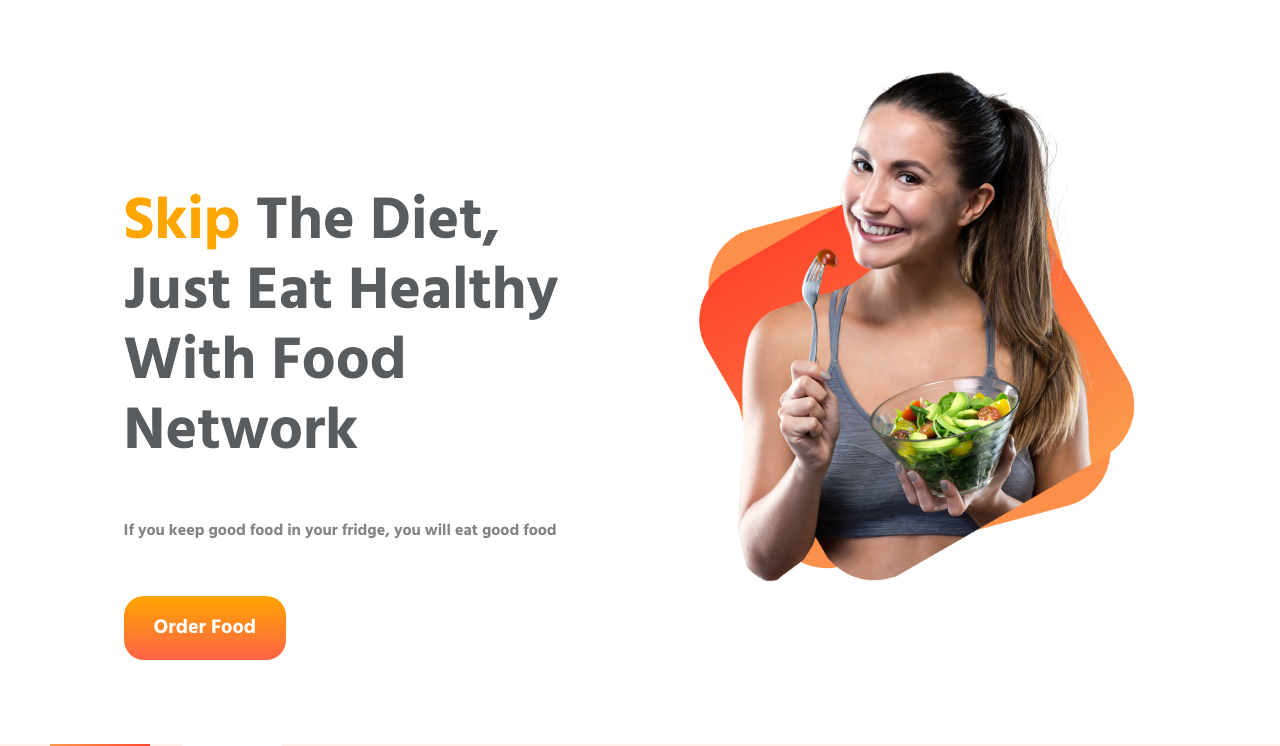
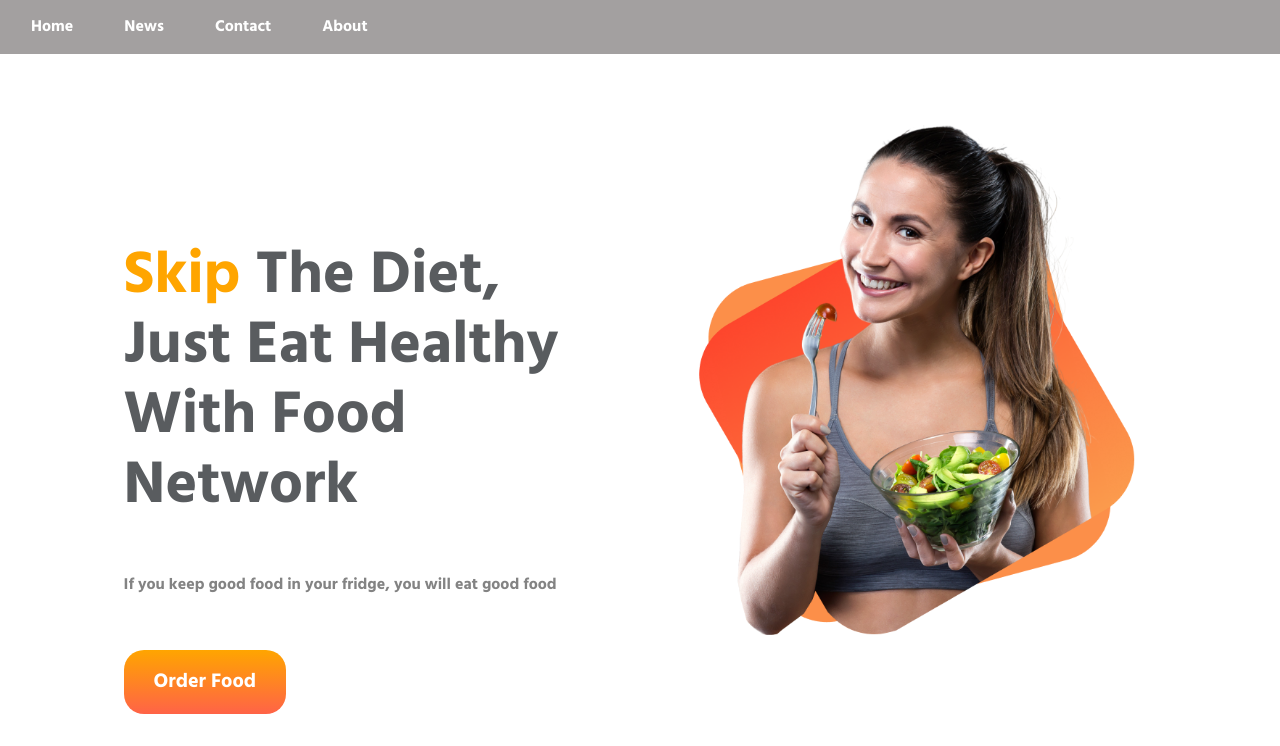
Before and after one commit to nmso2/food-network, a plain HTML site: page index.html in a window 1280 px wide. Shown: the top 746 px of the page. Drawn offline with Linux system fonts and the light colour scheme.

Commit message:
added menu

```diff
--- a/index.html
+++ b/index.html
@@ -11,6 +11,14 @@
     <title>Food Network</title>
 </head>
 <body>
+
+    <ul>
+        <li><a href="#">Home</a></li>
+        <li><a href="#">News</a></li>
+        <li><a href="#">Contact</a></li>
+        <li><a href="#">About</a></li>
+      </ul>
+
     <section id="section1" class="flexible-container">
         <div class="half-width">
             <br><br><br>
--- a/style.css
+++ b/style.css
@@ -1,3 +1,29 @@
+ul {
+    list-style-type: none;
+    margin: 0;
+    padding: 0;
+    overflow: hidden;
+    background-color: rgb(163, 160, 160);
+  }
+
+  li {
+      padding-left: 15px;
+      display: inline-block;
+  }
+
+  li a {
+    display: block;
+    color: white;
+    text-align: center;
+    padding: 14px 16px;
+    text-decoration: none;
+  }
+
+
+  li a:hover {
+    background-color: rgb(131, 127, 127);
+  }
+
 body{
     font-family: 'hind', sans-serif;
     font-weight: bolder;
@@ -49,6 +75,7 @@ section{
 }
 .about-me{
     background-image:url(images/shapes/7.png);
+    background-repeat: no-repeat;
 }
 #recipies-heading{
     text-align: center;
```
